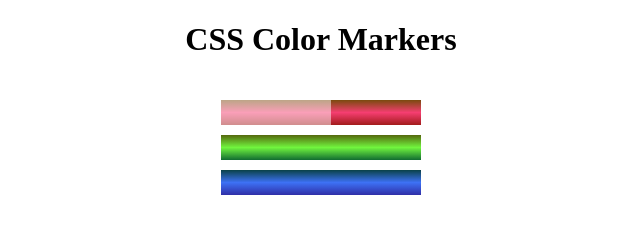
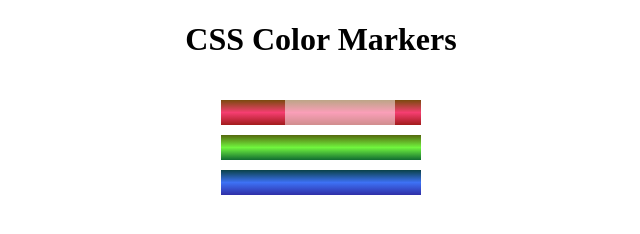
Before and after one commit to jlcarrascof/Learn-CSS-Colors, a plain HTML site: page index.html in a window 1280 px wide. Shown: the whole page, without its empty margins (319-959 px from the left). Drawn offline with Linux system fonts and the light colour scheme.

Commit message:
Add a cap to 'red' marker in HTML and CSS

```diff
--- a/index.html
+++ b/index.html
@@ -10,8 +10,8 @@
         <h1>CSS Color Markers</h1>
         <div class="container">
             <div class="marker red">
-                <div class="sleeve">
-                </div>
+                <div class="cap"></div>
+                <div class="sleeve"></div>
             </div>
             <div class="marker green">
             </div>
--- a/styles.css
+++ b/styles.css
@@ -13,10 +13,19 @@ h1 {
     margin: 10px auto;
 }
 
+.cap {
+    width: 60px;
+    height: 25px;
+}
+
 .sleeve {
     width: 110px;
     height: 25px;
     background-color: rgba(255, 255, 255, 0.5);
+}
+
+.cap, .sleeve {
+    display: inline-block;
 }
 
 .red {
```
